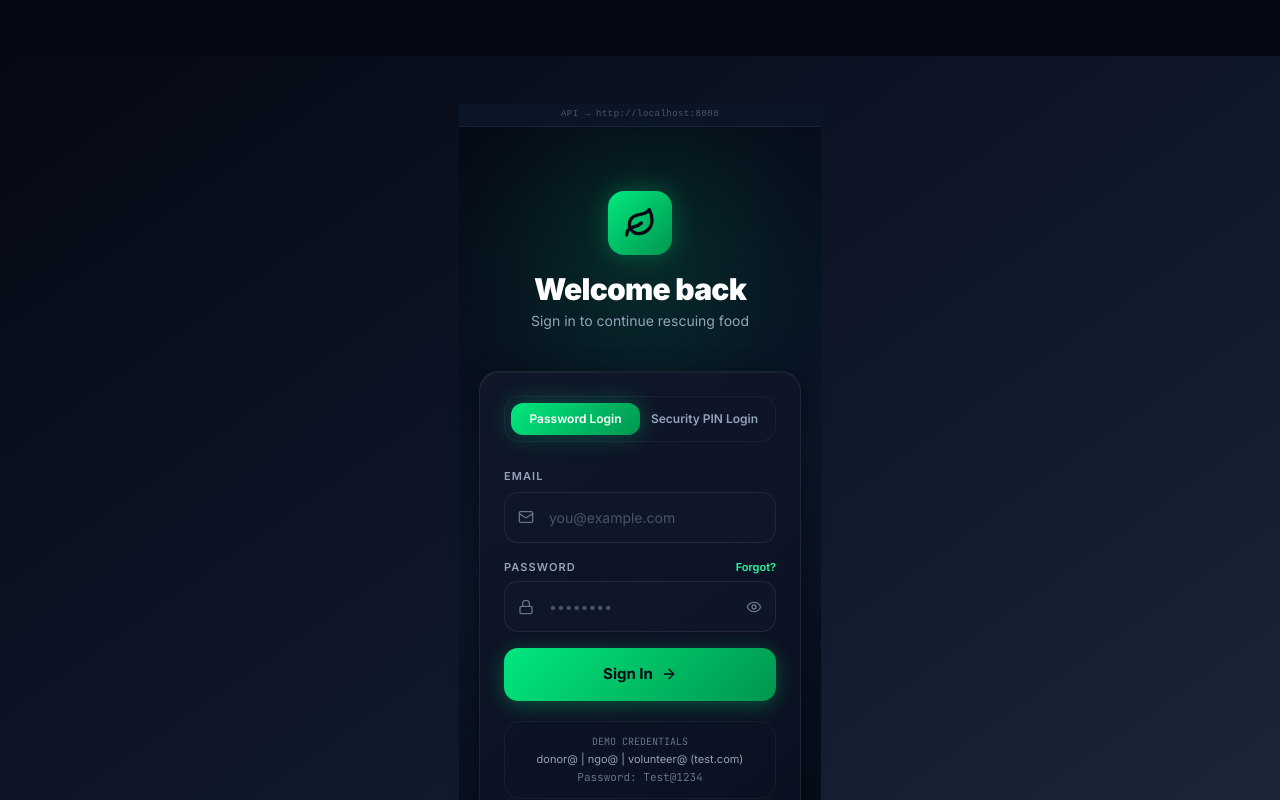
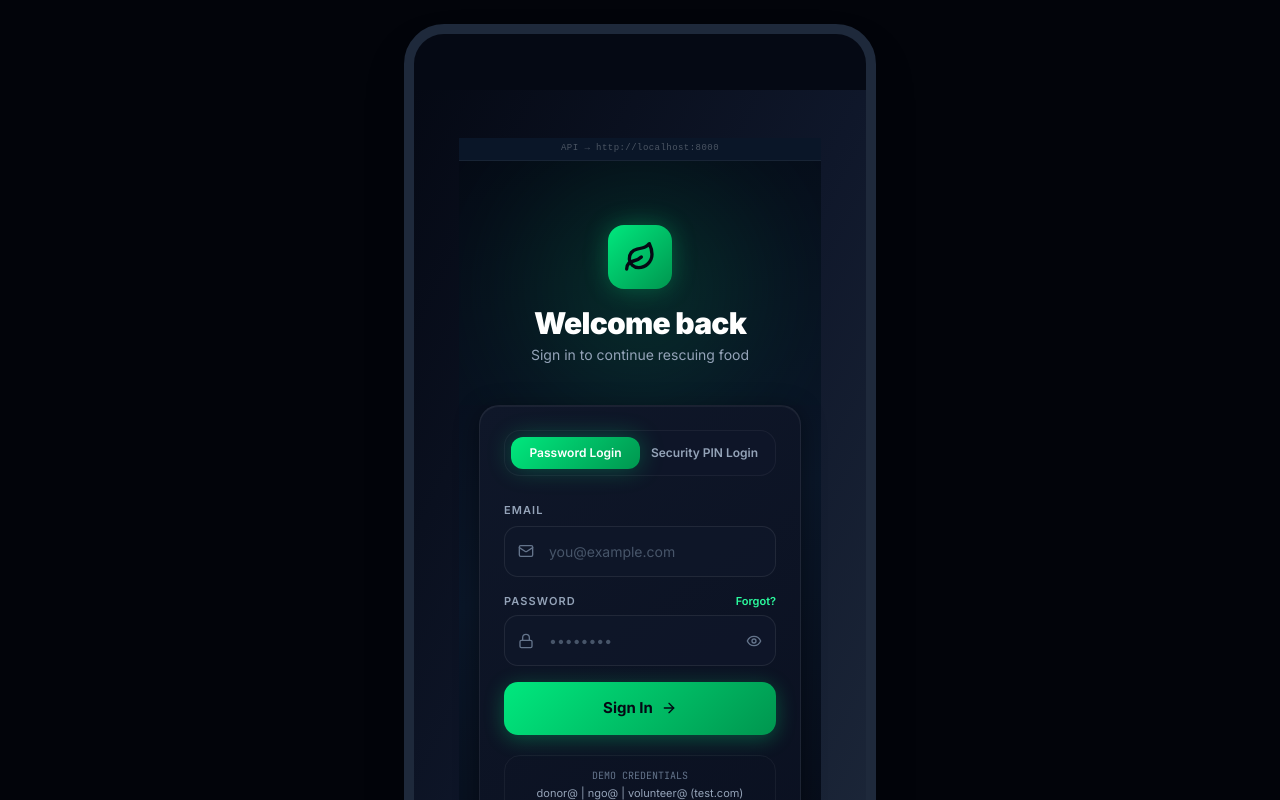
Before and after one commit to Sai-bhargav80/FOODRESCUE_PDD, a Next.js app: page /login in a window 1280 px wide. Shown: the top 800 px of the page. Built offline with nearby package versions, Linux system fonts and the light colour scheme.

Commit message:
style: constrain web viewport to centered 16:9 portrait phone simulator aspect ratio

```diff
--- a/components/Layout.tsx
+++ b/components/Layout.tsx
@@ -16,12 +16,15 @@ export const RootLayout = ({ children }: { children: React.ReactNode }) => {
   const showBottomNav = !!user && !isAuthPage && !isLandingPage;
 
   return (
-    <div className="min-h-screen bg-dark-950 text-dark-100">
-      <Navbar />
-      <main className={`pt-14 ${showBottomNav ? 'pb-safe' : ''}`}>
-        {children}
-      </main>
-      {showBottomNav && <BottomNav pathname={pathname} />}
+    <div className="min-h-screen bg-[#02040a] text-dark-100 flex flex-col items-center justify-center p-0 md:py-6">
+      {/* Outer 16:9 Mobile Simulator Frame on Desktop */}
+      <div className="w-full h-screen md:h-[840px] md:w-[472.5px] md:border-[10px] md:border-dark-800 md:rounded-[40px] md:shadow-2xl relative overflow-hidden bg-dark-950 flex flex-col">
+        <Navbar />
+        <main className="flex-1 overflow-y-auto pt-14 pb-safe relative">
+          {children}
+        </main>
+        {showBottomNav && <BottomNav pathname={pathname} />}
+      </div>
       {!showBottomNav && !isAuthPage && <Footer />}
     </div>
   );
--- a/components/Navbar.tsx
+++ b/components/Navbar.tsx
@@ -74,7 +74,7 @@ export const Navbar = () => {
 
   return (
     <>
-      <header className="fixed top-0 left-0 right-0 z-50 h-14" style={{ background: 'rgba(5,9,20,0.88)', backdropFilter: 'blur(24px)', borderBottom: '1px solid rgba(255,255,255,0.05)' }}>
+      <header className="absolute top-0 left-0 right-0 z-50 h-14" style={{ background: 'rgba(5,9,20,0.88)', backdropFilter: 'blur(24px)', borderBottom: '1px solid rgba(255,255,255,0.05)' }}>
         <div className="max-w-2xl mx-auto px-4 h-full flex items-center justify-between">
           {/* Logo */}
           <Link href={user ? '/dashboard' : '/'} className="flex items-center gap-2">
--- a/styles/globals.css
+++ b/styles/globals.css
@@ -121,7 +121,7 @@ body {
 
 /* ── Bottom Nav ───────────────────────────────────────── */
 .bottom-nav {
-  position: fixed; bottom: 0; left: 0; right: 0;
+  position: absolute; bottom: 0; left: 0; right: 0;
   background: rgba(5,9,20,0.92);
   backdrop-filter: blur(24px);
   border-top: 1px solid rgba(255,255,255,0.06);
```
